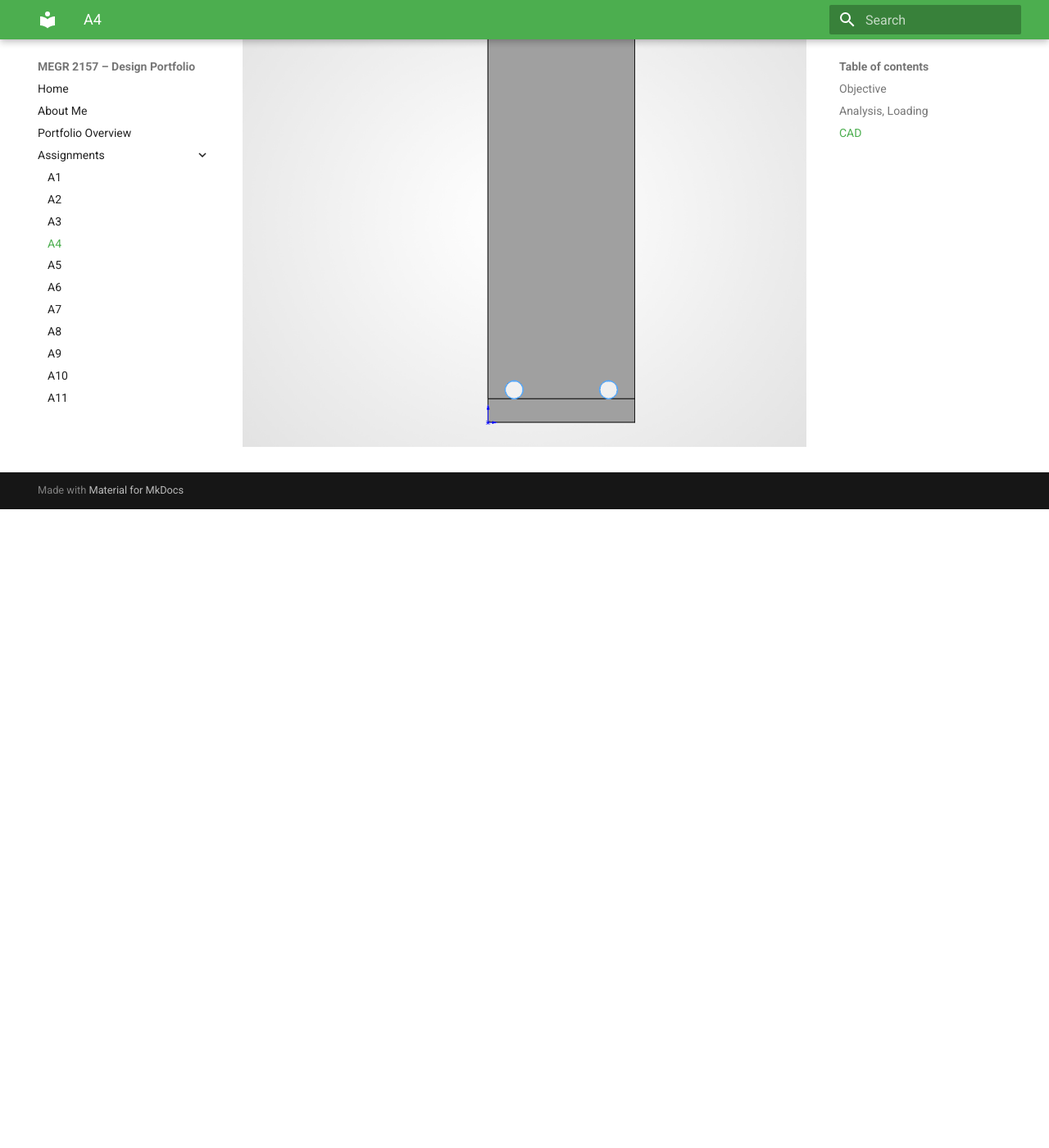
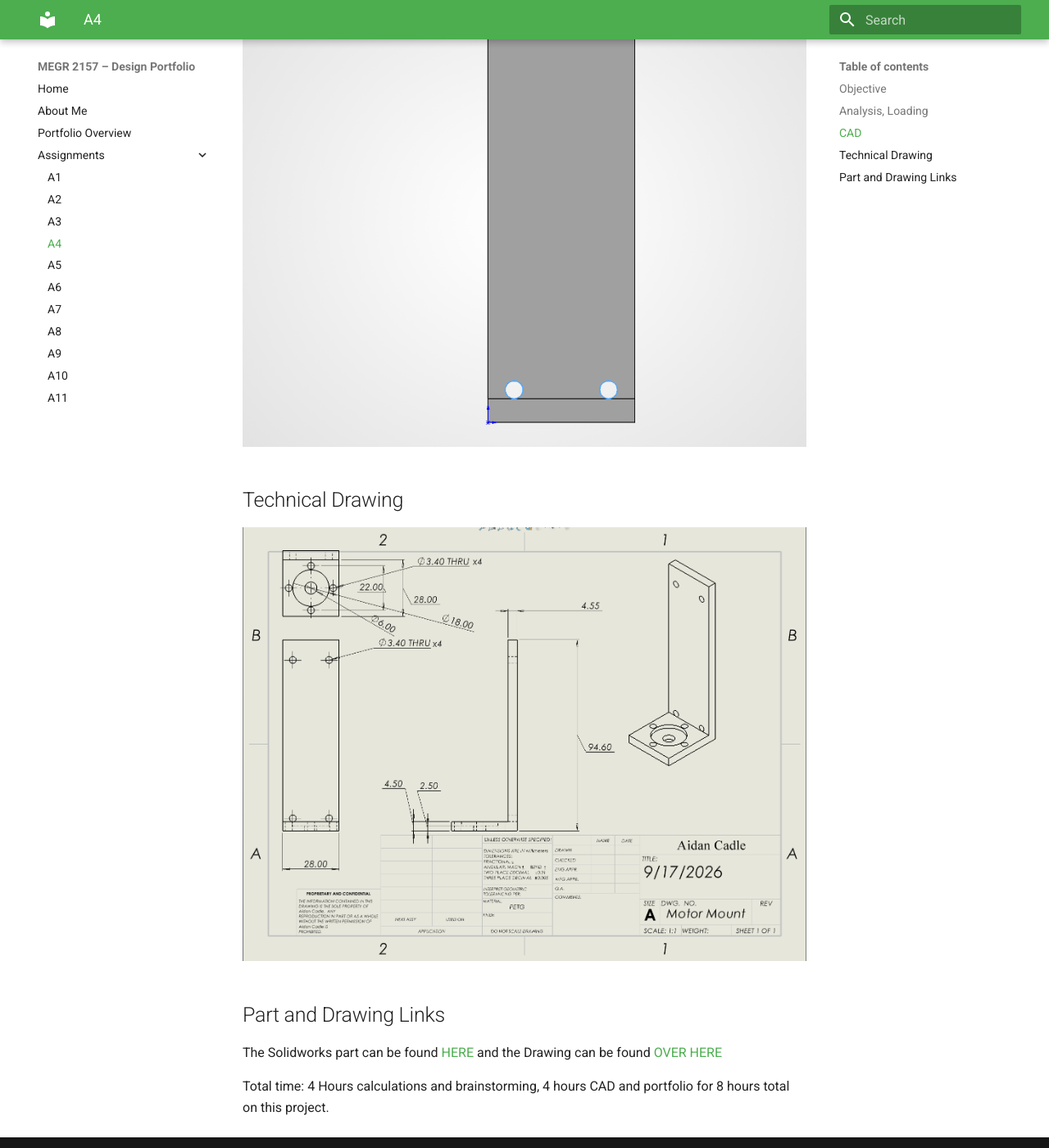
Before and after one commit to CadlesCelica/megr2157-portfolio, an MkDocs documentation site: the page built from docs/assignments/A04/index.md, in a window 1280 px wide and 1400 px high, scrolled down 8475 px. Shown: the whole window at 82% size. Built offline with MkDocs 1.6.1 and Material for MkDocs 9.7.7, drawn with Linux system fonts in a browser that asks for light colours; before the commit the page ends 9096 px from its top, so only the background shows below that.

Commit message:
Rough Draft

```diff
--- a/docs/assignments/A04/index.md
+++ b/docs/assignments/A04/index.md
@@ -53,3 +53,13 @@ Using beam bending and deflection equations with the given force of 300N and a c
 Assuming the bracket mount holes need to be the same clearance as the motor screw holes, 4 are added with a hole diamater of 3.4mm
 
 ![f2 cuts](<f2 cuts.png>)
+
+## Technical Drawing
+
+![Drawing Final](<tech draw final a4.png>)
+
+## Part and Drawing Links
+
+The Solidworks part can be found [HERE](<A4 part Cadle.SLDPRT>) and the Drawing can be found [OVER HERE](<A4 part DRAW.SLDDRW>)
+
+Total time: 4 Hours calculations and brainstorming, 4 hours CAD and portfolio for 8 hours total on this project.
```
Also changed, not shown: docs/assignments/A04/tech draw final a4.png (added), 2 other files.
